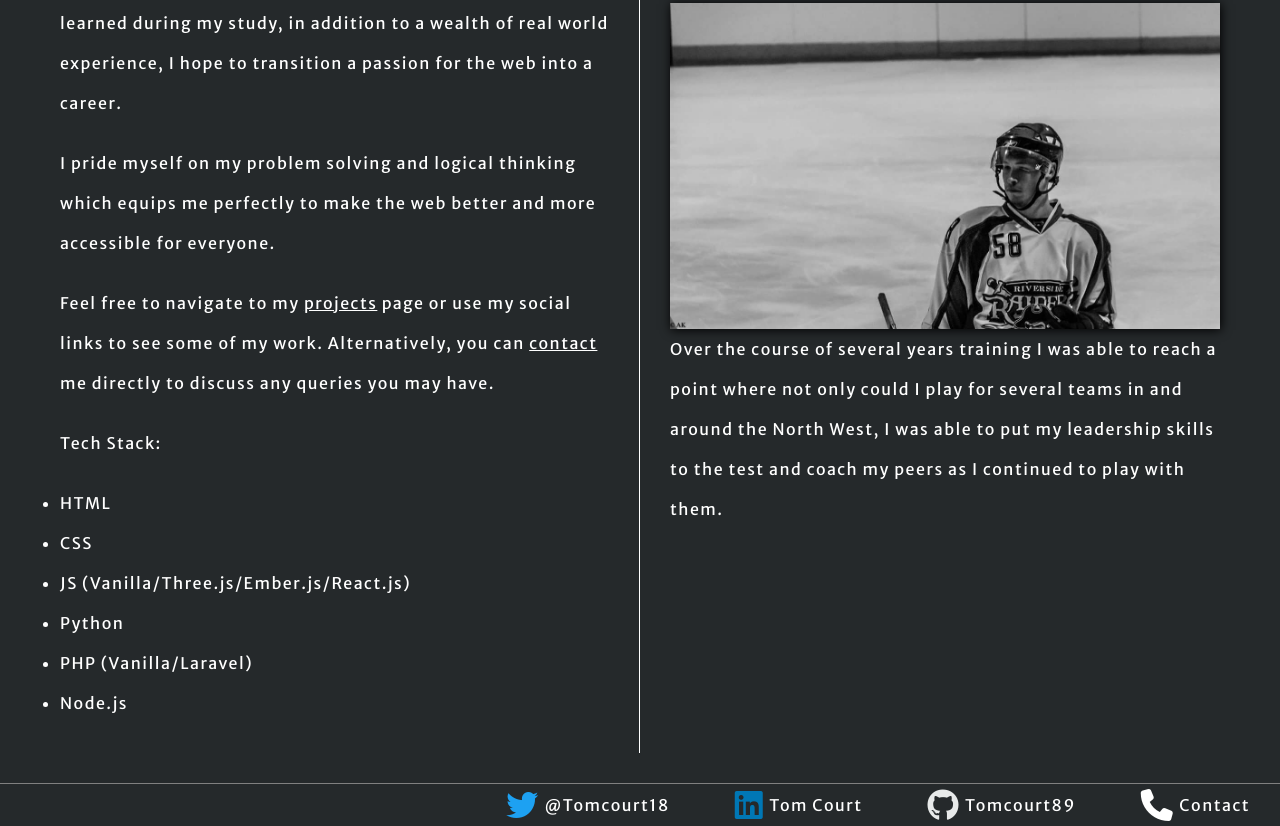
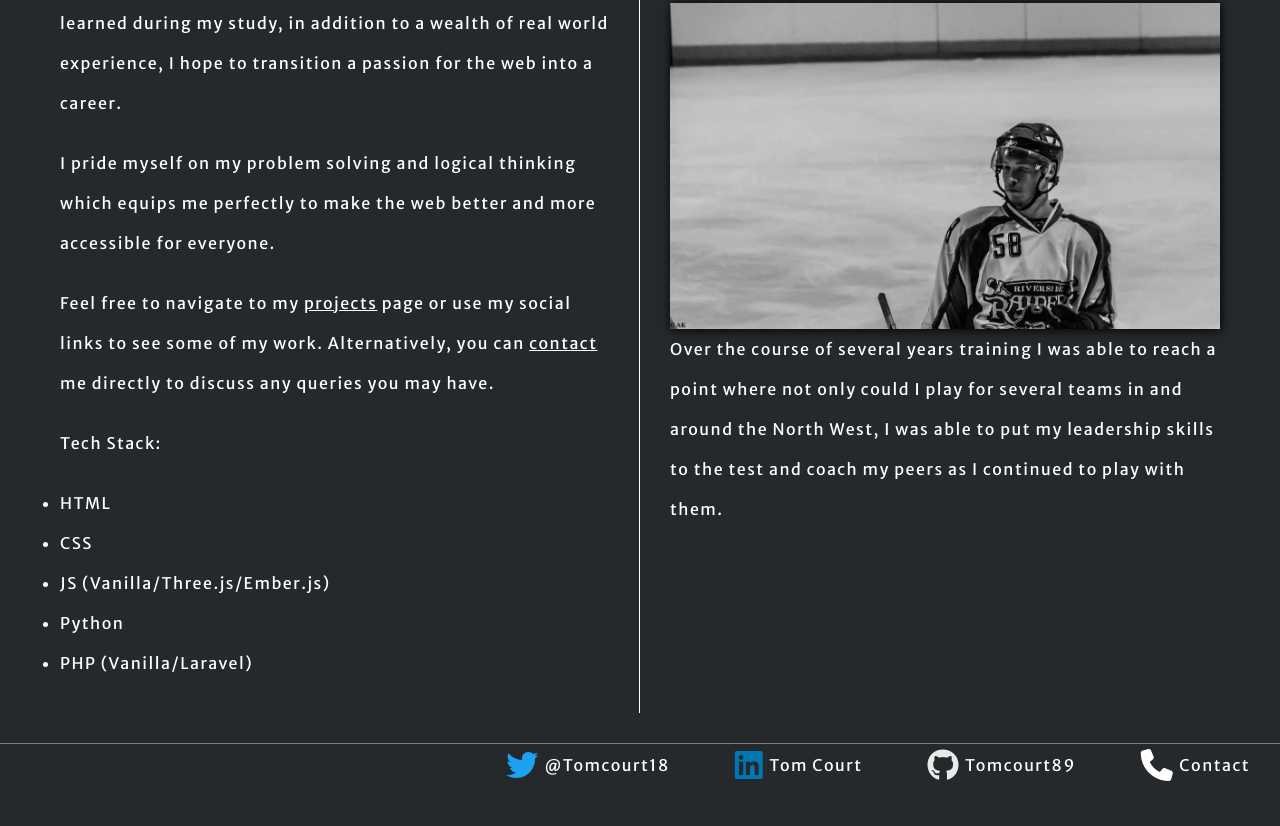
Before and after one commit to Tomcourt89/portfolio, a plain HTML site: page index.html in a window 1280 px wide. Shown: the part 739-1565 px from the top of the page. After the commit the page ends 1525 px from the top, so only its background shows below. Drawn offline with Linux system fonts and the light colour scheme.

Commit message:
Update index.html

```diff
--- a/index.html
+++ b/index.html
@@ -48,10 +48,9 @@
             <ul>
                 <li>HTML</li>
                 <li>CSS</li>
-                <li>JS (Vanilla/Three.js/Ember.js/React.js)</li>
+                <li>JS (Vanilla/Three.js/Ember.js)</li>
                 <li>Python</li>
                 <li>PHP (Vanilla/Laravel)</li>
-                <li>Node.js</li>
             </ul>
         </section>
 
```
